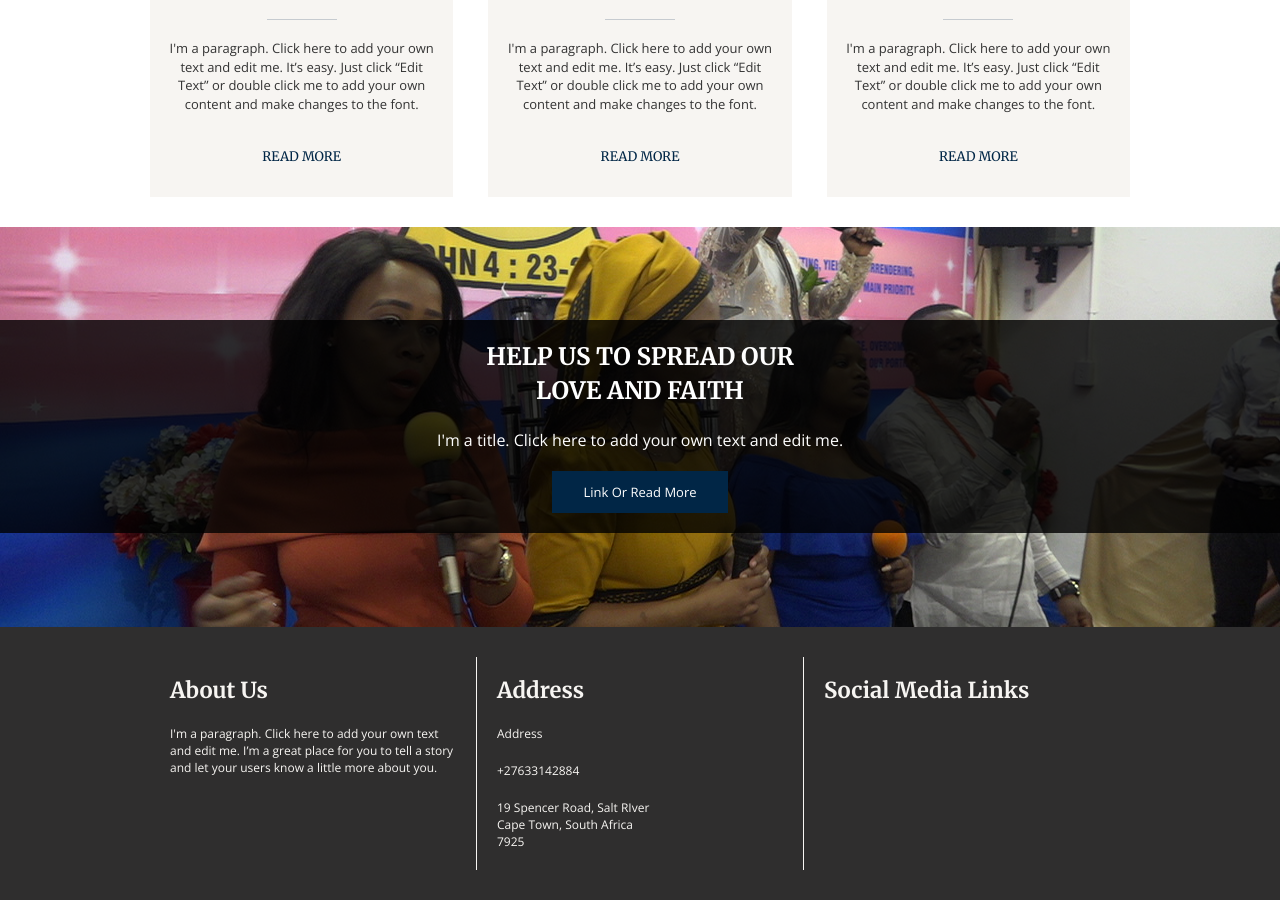
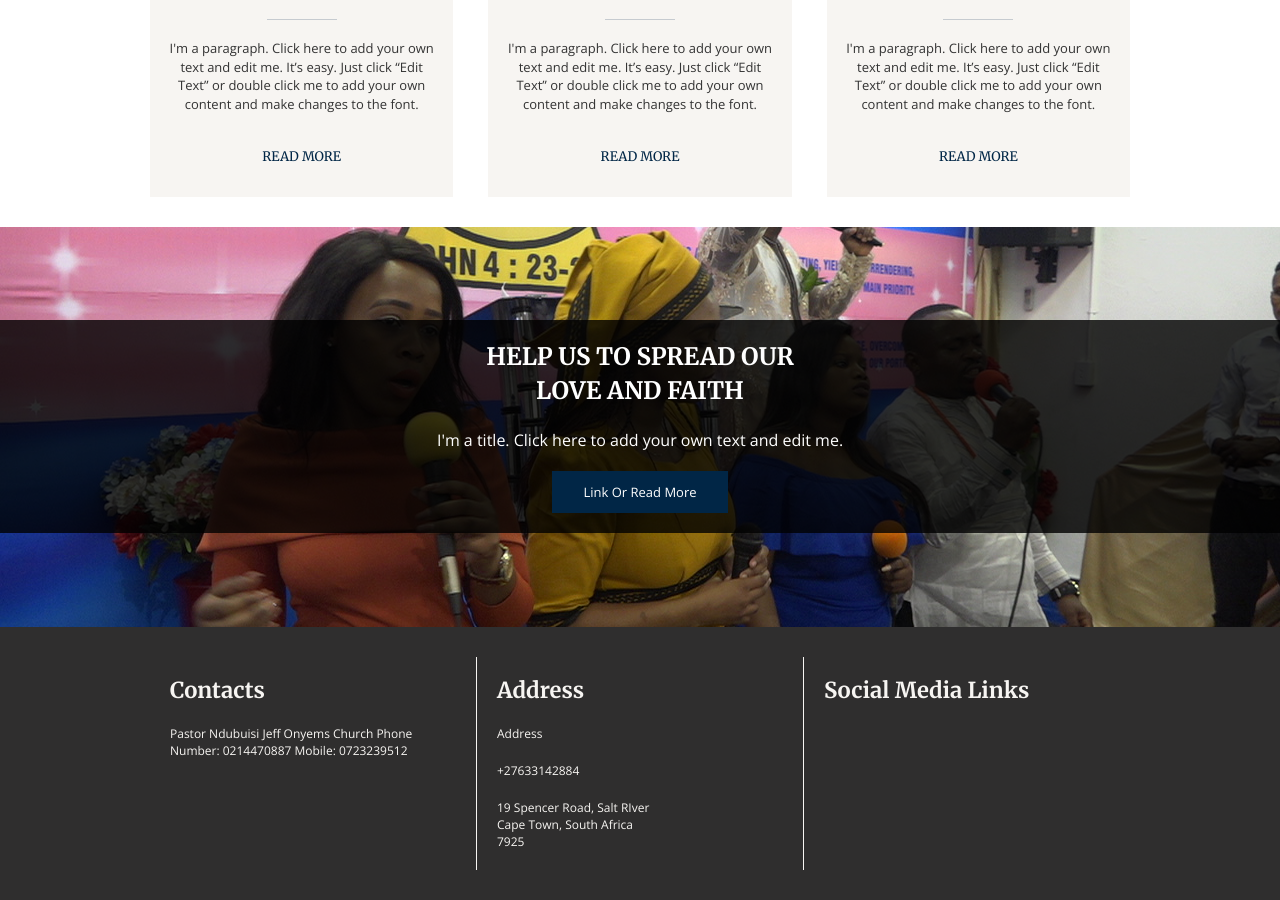
Before and after one commit to riyaadh47/hilary, a Jekyll site: the page built from index.html, in a window 1280 px wide and 900 px high, scrolled down 5265 px. Built offline with Jekyll 4.4.1, drawn with Linux system fonts in a browser that asks for light colours; nearby versions of some CDN libraries; library files that are not in the unit come from our copies.

Commit message:
Update from Forestry.io - Updated footer.json

```diff
--- a/_data/footer.json
+++ b/_data/footer.json
@@ -1,8 +1,8 @@
 {
   "footer": [
     {
-      "title": "About Us",
-      "description": "I'm a paragraph. Click here to add your own text and edit me. I’m a great place for you to tell a story and let your users know a little more about you."
+      "title": "Contacts",
+      "description": "Pastor Ndubuisi Jeff Onyems\nChurch Phone Number: 0214470887\nMobile: 0723239512"
     },
     {
       "title": "Address",
```
